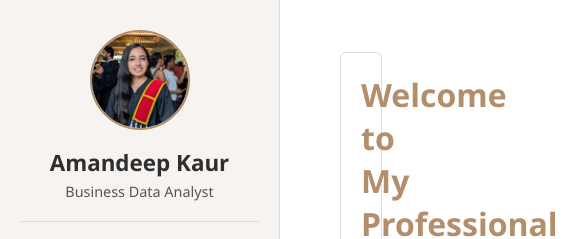
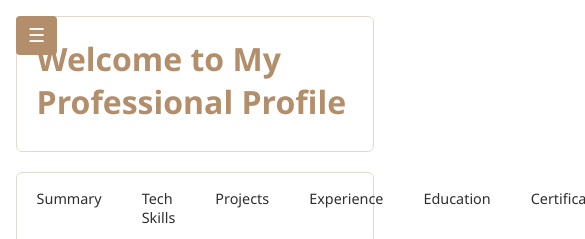
Before and after one commit to amandeep9858/Resume, a plain HTML site: page index.html in a window 390 px wide. Shown: the top 239 px of the page, 585 px wide, since content can reach past the window. Drawn offline with Linux system fonts and the light colour scheme.

Commit message:
style.css

```diff
--- a/style.css
+++ b/style.css
@@ -16,7 +16,7 @@
 
     /* Layout */
     .sidebar {
-      position: fixed; top: 0; left: 0; width: 280px; height: 100vh;
+      position: fixed; top: 0; left: 0; width: 300px; height: 100vh;
       background: var(--sidebar-bg); padding: 30px 20px;
       display: flex; flex-direction: column;
       border-right: 1px solid var(--border);
@@ -27,6 +27,14 @@
     /* Sidebar sections */
     .sidebar section { padding-bottom: 20px; margin-bottom: 20px; border-bottom: 1px solid var(--border); }
     .sidebar section:last-child { border-bottom: none; margin-bottom: 0; padding-bottom: 0; }
+
+    .sidebar i {
+      color: var(--accent) !important;
+    }
+
+    .sidebar-toggle {
+      display: none;
+    }
 
     .profile-card { text-align: center; }
     .profile-card img { width: 100px; height: 100px; border-radius: 50%; border: 2px solid var(--accent); margin-bottom: 12px; }
@@ -51,8 +59,22 @@
 
     /* Tools list */
     .tools-section ul { list-style: none; }
-    .tools-section li::before { content: '\2713'; margin-right: 8px; color: var(--accent); }
+    .tools-section li::before {
+      content: '\2713';
+      margin-right: 8px;
+      color: var(--accent); /* Already matches skill bar color */
+    }
     .tools-section li { margin-bottom: 6px; font-size: 0.85rem; }
+
+    /* Hide sidebar scrollbar */
+    .sidebar {
+      /* ...existing code... */
+      scrollbar-width: none; /* Firefox */
+      -ms-overflow-style: none; /* IE/Edge */
+    }
+    .sidebar::-webkit-scrollbar {
+      display: none; /* Chrome/Safari */
+    }
 
     /* Download */
     .download { display: inline-block; margin-top: 10px; padding: 8px 12px; background: var(--accent); color: var(--main-bg); border-radius: 4px; font-size: 0.9rem; transition: background 0.3s; }
@@ -77,3 +99,59 @@
     .item .date { font-size: 0.8rem; color: var(--text-muted); margin-bottom: 8px; }
 
     footer { text-align: center; padding: 20px 0; color: var(--text-muted); border-top: 1px solid var(--border); }
+
+    /* ...existing code... */
+
+/* Responsive Layout */
+@media (max-width: 900px) {
+  .sidebar {
+    width: 220px;
+  }
+  main {
+    margin-left: 220px;
+    padding: 20px 10px;
+  }
+}
+
+@media (max-width: 600px) {
+  .sidebar {
+    position: fixed;
+    left: -250px;
+    top: 0;
+    width: 220px;
+    height: 100vh;
+    z-index: 100;
+    transition: left 0.3s;
+  }
+  .sidebar.open {
+    left: 0;
+  }
+  .sidebar-backdrop {
+    display: none;
+    position: fixed;
+    inset: 0;
+    background: rgba(0,0,0,0.3);
+    z-index: 99;
+  }
+  .sidebar.open + .sidebar-backdrop {
+    display: block;
+  }
+  .sidebar-toggle {
+    display: block;
+    position: fixed;
+    top: 16px;
+    left: 16px;
+    z-index: 110;
+    background: var(--accent);
+    color: #fff;
+    border: none;
+    border-radius: 4px;
+    padding: 8px 12px;
+    font-size: 1.2rem;
+    cursor: pointer;
+  }
+  main {
+    margin-left: 0;
+    padding: 16px 4vw;
+  }
+}
```
